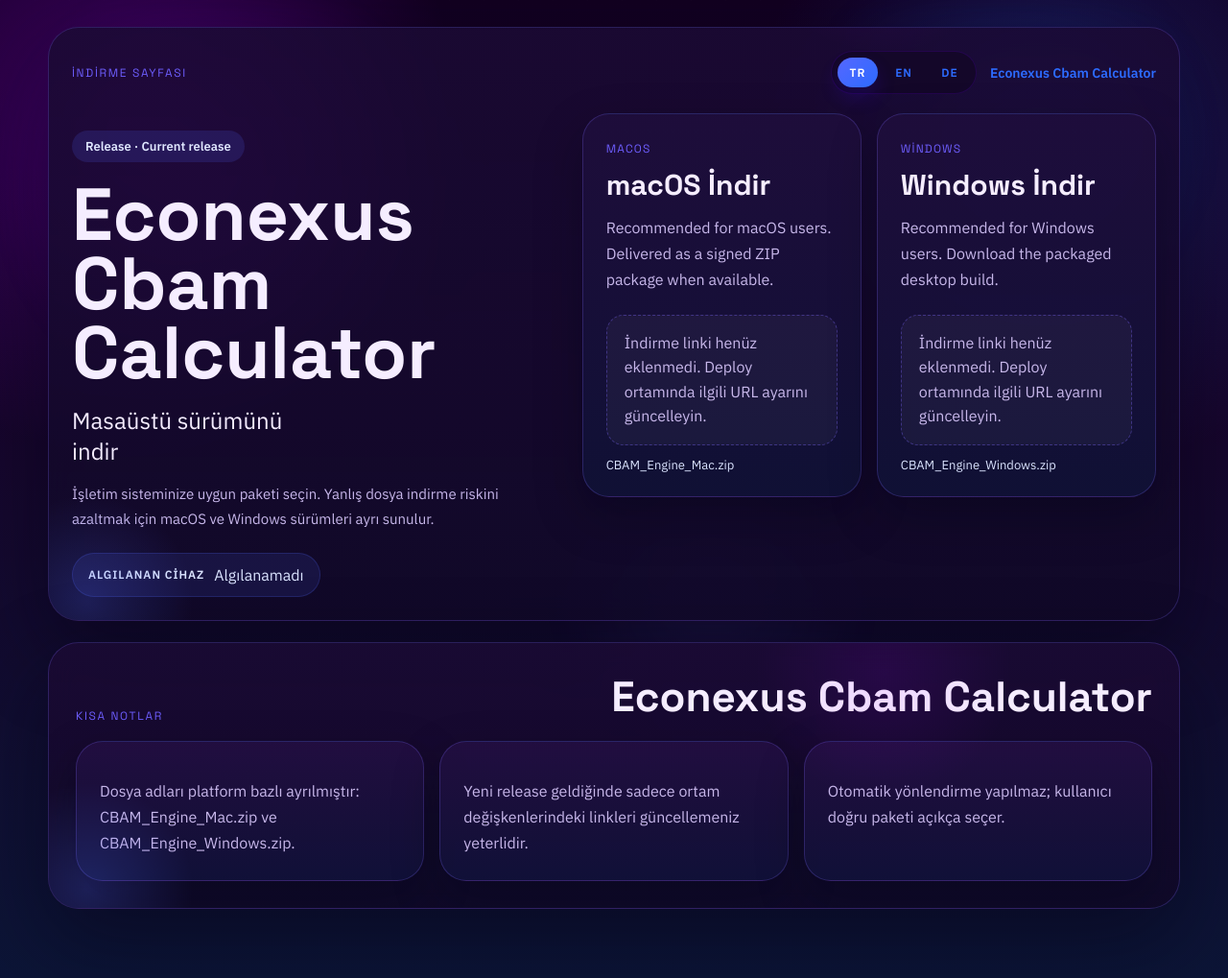
After one commit to aliikrhnn/econexus-cbam-calculator-storefront, a Flask app: page /downloads in a window 1280 px wide. The commit adds this page. Shown: the whole page at 96% size. Run offline with Flask 3, Linux system fonts and the light colour scheme.

Commit message:
Add release downloads and storefront updates

```diff
--- a/public/styles.css
+++ b/public/styles.css
@@ -620,6 +620,99 @@
   color: var(--muted);
 }
 
+.downloads-hero {
+  display: grid;
+  grid-template-columns: 0.92fr 1.08fr;
+  gap: 22px;
+  align-items: start;
+}
+
+.downloads-copy {
+  padding: 18px 4px 0 0;
+}
+
+.device-chip {
+  display: inline-flex;
+  align-items: center;
+  gap: 10px;
+  margin-top: 22px;
+  padding: 12px 16px;
+  border-radius: 999px;
+  border: 1px solid rgba(79, 107, 255, 0.2);
+  background: rgba(85, 103, 255, 0.12);
+  color: #dbe4ff;
+}
+
+.device-chip strong {
+  font-size: 12px;
+  letter-spacing: .08em;
+  text-transform: uppercase;
+}
+
+.downloads-grid,
+.downloads-notes {
+  display: grid;
+  grid-template-columns: repeat(2, 1fr);
+  gap: 16px;
+}
+
+.downloads-notes {
+  grid-template-columns: repeat(3, 1fr);
+}
+
+.download-card {
+  padding: 24px;
+  border: 1px solid var(--line);
+  border-radius: 28px;
+  background: linear-gradient(180deg, rgba(31, 14, 60, 0.92), rgba(16, 18, 55, 0.92));
+  box-shadow: 0 20px 50px rgba(3, 0, 18, 0.3);
+}
+
+.download-card h2 {
+  margin-top: 10px;
+  font-size: 30px;
+}
+
+.download-card p {
+  margin: 12px 0 0;
+  line-height: 1.7;
+  color: var(--muted);
+}
+
+.download-cta {
+  display: inline-flex;
+  align-items: center;
+  justify-content: center;
+  width: 100%;
+  min-height: 56px;
+  margin-top: 22px;
+  border-radius: 18px;
+  background: linear-gradient(135deg, var(--secondary) 0%, var(--accent-deep) 100%);
+  color: #fff;
+  text-decoration: none;
+  font-family: "Space Grotesk", sans-serif;
+  font-size: 16px;
+  font-weight: 700;
+  box-shadow: 0 18px 36px rgba(45, 107, 255, 0.24);
+}
+
+.download-placeholder {
+  margin-top: 22px;
+  padding: 16px 18px;
+  border-radius: 18px;
+  border: 1px dashed rgba(125, 104, 255, 0.36);
+  background: rgba(255, 255, 255, 0.04);
+  color: var(--muted);
+  line-height: 1.6;
+}
+
+.download-card small {
+  display: block;
+  margin-top: 12px;
+  color: #dbe4ff;
+  font-size: 13px;
+}
+
 .success-shell {
   min-height: 100vh;
   display: grid;
@@ -637,10 +730,13 @@
 
 @media (max-width: 1024px) {
   .hero-grid,
+  .downloads-hero,
   .workflow-grid,
   .features-grid,
   .spotlight-grid,
   .fit-grid,
+  .downloads-grid,
+  .downloads-notes,
   .metrics-row,
   .hero-points {
     grid-template-columns: 1fr;
--- a/storefront/app.py
+++ b/storefront/app.py
@@ -4,6 +4,7 @@
 import os
 from datetime import UTC, datetime
 from pathlib import Path
+from urllib.parse import urlparse
 
 import stripe
 from flask import Flask, abort, jsonify, redirect, render_template, request, send_file, url_for
@@ -114,6 +115,21 @@
         "success_sublead": "Süre bitimi: {expires_at}",
         "download_button": "Uygulamayı İndir",
         "success_note": "Link sınırlı kullanım sayısına sahiptir. Kurulum dosyasını güvenli bir yerde saklayın.",
+        "downloads_nav": "İndirme sayfası",
+        "downloads_title": "Masaüstü sürümünü indir",
+        "downloads_sublead": "İşletim sisteminize uygun paketi seçin. Yanlış dosya indirme riskini azaltmak için macOS ve Windows sürümleri ayrı sunulur.",
+        "downloads_hint": "Algılanan cihaz",
+        "downloads_hint_none": "Algılanamadı",
+        "downloads_version_label": "Release",
+        "downloads_mac_title": "macOS İndir",
+        "downloads_windows_title": "Windows İndir",
+        "downloads_mac_button": "macOS için indir",
+        "downloads_windows_button": "Windows için indir",
+        "downloads_missing": "İndirme linki henüz eklenmedi. Deploy ortamında ilgili URL ayarını güncelleyin.",
+        "downloads_notes_title": "Kısa notlar",
+        "downloads_note_1": "Dosya adları platform bazlı ayrılmıştır: CBAM_Engine_Mac.zip ve CBAM_Engine_Windows.zip.",
+        "downloads_note_2": "Yeni release geldiğinde sadece ortam değişkenlerindeki linkleri güncellemeniz yeterlidir.",
+        "downloads_note_3": "Otomatik yönlendirme yapılmaz; kullanıcı doğru paketi açıkça seçer.",
     },
     "en": {
         "lang_code": "en",
@@ -191,6 +207,21 @@
         "success_sublead": "Expiration: {expires_at}",
         "download_button": "Download the App",
         "success_note": "The link has a limited number of uses. Keep the installer file in a safe location.",
+        "downloads_nav": "Download page",
+        "downloads_title": "Download the desktop build",
+        "downloads_sublead": "Choose the package that matches your operating system. macOS and Windows builds are separated clearly to reduce download mistakes.",
+        "downloads_hint": "Detected device",
+        "downloads_hint_none": "Not detected",
+        "downloads_version_label": "Release",
+        "downloads_mac_title": "Download for macOS",
+        "downloads_windows_title": "Download for Windows",
+        "downloads_mac_button": "Download for macOS",
+        "downloads_windows_button": "Download for Windows",
+        "downloads_missing": "The download link is not configured yet. Update the matching deployment URL setting.",
+        "downloads_notes_title": "Release notes",
+        "downloads_note_1": "Artifact names stay platform-specific: CBAM_Engine_Mac.zip and CBAM_Engine_Windows.zip.",
+        "downloads_note_2": "When a new release is ready, only the configured URLs need to be updated.",
+        "downloads_note_3": "No forced redirect is used; the user explicitly chooses the correct package.",
     },
     "de": {
         "lang_code": "de",
@@ -268,6 +299,21 @@
         "success_sublead": "Ablaufzeit: {expires_at}",
         "download_button": "App herunterladen",
         "success_note": "Der Link hat eine begrenzte Anzahl an Nutzungen. Bewahren Sie die Installationsdatei sicher auf.",
+        "downloads_nav": "Download-Seite",
+        "downloads_title": "Desktop-Version herunterladen",
+        "downloads_sublead": "Wählen Sie das Paket passend zu Ihrem Betriebssystem. macOS- und Windows-Builds sind klar getrennt, damit keine falsche Datei geladen wird.",
+        "downloads_hint": "Erkanntes Gerät",
+        "downloads_hint_none": "Nicht erkannt",
+        "downloads_version_label": "Release",
+        "downloads_mac_title": "Für macOS herunterladen",
+        "downloads_windows_title": "Für Windows herunterladen",
+        "downloads_mac_button": "Für macOS herunterladen",
+        "downloads_windows_button": "Für Windows herunterladen",
+        "downloads_missing": "Der Download-Link ist noch nicht konfiguriert. Aktualisieren Sie die passende URL in den Deployment-Einstellungen.",
+        "downloads_notes_title": "Kurznotizen",
+        "downloads_note_1": "Die Dateinamen bleiben plattformspezifisch: CBAM_Engine_Mac.zip und CBAM_Engine_Windows.zip.",
+        "downloads_note_2": "Für ein neues Release müssen später nur die hinterlegten URLs aktualisiert werden.",
+        "downloads_note_3": "Es gibt keine erzwungene Weiterleitung; der Nutzer wählt das richtige Paket selbst.",
     },
 }
 
@@ -277,7 +323,9 @@
 
 
 def is_download_available() -> bool:
-    return bool(settings.download_url) or settings.download_file.is_file()
+    return bool(resolve_release_target("mac")[0] or resolve_release_target("mac")[1]) or bool(
+        resolve_release_target("windows")[0] or resolve_release_target("windows")[1]
+    )
 
 
 def is_stateless_mode() -> bool:
@@ -316,6 +364,76 @@
     return data
 
 
+def detect_platform(user_agent: str) -> str | None:
+    ua = user_agent.lower()
+    if "mac os x" in ua or "macintosh" in ua:
+        return "macOS"
+    if "windows" in ua or "win64" in ua or "win32" in ua:
+        return "Windows"
+    return None
+
+
+def normalize_platform(platform: str | None) -> str:
+    value = (platform or "").strip().lower()
+    if value in {"mac", "macos", "darwin"}:
+        return "mac"
+    if value in {"windows", "win", "win32", "win64"}:
+        return "windows"
+    abort(404)
+
+
+def is_zip_path(path: Path | None) -> bool:
+    return path is not None and path.suffix.lower() == ".zip"
+
+
+def is_zip_url(url: str | None) -> bool:
+    if not url:
+        return False
+    parsed = urlparse(url)
+    return parsed.path.lower().endswith(".zip")
+
+
+def resolve_release_target(platform: str) -> tuple[str | None, Path | None]:
+    normalized = normalize_platform(platform)
+    if normalized == "mac":
+        external_url = settings.mac_download_url if is_zip_url(settings.mac_download_url) else None
+        file_path = settings.release_dir / settings.mac_release_filename
+        return external_url, file_path if file_path.is_file() and is_zip_path(file_path) else None
+
+    external_url = settings.windows_download_url if is_zip_url(settings.windows_download_url) else None
+    file_path = settings.release_dir / settings.windows_release_filename
+    return external_url, file_path if file_path.is_file() and is_zip_path(file_path) else None
+
+
+def get_release_filename(platform: str) -> str:
+    normalized = normalize_platform(platform)
+    return settings.mac_release_filename if normalized == "mac" else settings.windows_release_filename
+
+
+def resolve_platform_download_urls(*, access_token: str | None = None) -> tuple[str, str]:
+    if access_token:
+        mac_url = (
+            settings.mac_secure_download_url
+            if is_zip_url(settings.mac_secure_download_url)
+            else f"{settings.base_url}{url_for('download', token=access_token, platform='mac')}"
+        )
+        windows_url = (
+            settings.windows_secure_download_url
+            if is_zip_url(settings.windows_secure_download_url)
+            else f"{settings.base_url}{url_for('download', token=access_token, platform='windows')}"
+        )
+        return mac_url, windows_url
+
+    mac_external, mac_file = resolve_release_target("mac")
+    windows_external, windows_file = resolve_release_target("windows")
+
+    mac_url = mac_external or (f"{settings.base_url}{url_for('release_download', platform='mac')}" if mac_file else "")
+    windows_url = windows_external or (
+        f"{settings.base_url}{url_for('release_download', platform='windows')}" if windows_file else ""
+    )
+    return mac_url, windows_url
+
+
 @app.get("/")
 def index():
     lang = get_lang()
@@ -329,6 +447,46 @@
         download_available=is_download_available(),
         current_lang=lang,
         copy=get_copy(lang),
+    )
+
+
+@app.get("/downloads")
+def downloads():
+    lang = get_lang()
+    detected_platform = detect_platform(request.headers.get("User-Agent", ""))
+    mac_download_url, windows_download_url = resolve_platform_download_urls()
+    return render_template(
+        "downloads.html",
+        product_name=settings.product_name,
+        product_tagline=settings.product_tagline,
+        current_lang=lang,
+        copy=get_copy(lang),
+        detected_platform=detected_platform,
+        mac_download_url=mac_download_url,
+        windows_download_url=windows_download_url,
+        mac_download_note=settings.mac_download_note,
+        windows_download_note=settings.windows_download_note,
+        release_version=settings.release_version,
+        access_email="",
+        access_reference="",
+        expires_at=None,
+        secure_access=False,
+    )
+
+
+@app.get("/release/<platform>")
+def release_download(platform: str):
+    external_url, file_path = resolve_release_target(platform)
+    if external_url:
+        return redirect(external_url, code=302)
+    if file_path is None:
+        abort(404, "Release artifact missing.")
+    return send_file(
+        file_path,
+        as_attachment=True,
+        download_name=get_release_filename(platform),
+        mimetype="application/zip",
+        max_age=0,
     )
 
 
@@ -433,20 +591,31 @@
             email=order["email"],
             payment_mode=order["payment_mode"],
         )
-        download_url = f"{settings.base_url}{url_for('download', token=token)}"
         expires_at = datetime.now(UTC).replace(microsecond=0)
         expires_at = datetime.fromtimestamp(expires_at.timestamp() + settings.token_ttl_hours * 3600, tz=UTC)
+        access_token = token
     else:
-        download_url = f"{settings.base_url}{url_for('download', token=order['token'])}"
+        access_token = order["token"]
         expires_at = datetime.fromisoformat(order["token_expires_at"])
+
+    mac_download_url, windows_download_url = resolve_platform_download_urls(access_token=access_token)
+    detected_platform = detect_platform(request.headers.get("User-Agent", ""))
+
     return render_template(
-        "success.html",
+        "downloads.html",
         product_name=settings.product_name,
-        order=order,
-        download_url=download_url,
-        expires_at=expires_at,
         current_lang=lang,
         copy=get_copy(lang),
+        detected_platform=detected_platform,
+        mac_download_url=mac_download_url,
+        windows_download_url=windows_download_url,
+        mac_download_note=settings.mac_download_note,
+        windows_download_note=settings.windows_download_note,
+        release_version=settings.release_version,
+        access_email=order["email"],
+        access_reference=order["checkout_ref"],
+        expires_at=expires_at,
+        secure_access=True,
     )
 
 
@@ -485,6 +654,8 @@
 
 @app.get("/download/<token>")
 def download(token: str):
+    platform = request.args.get("platform", "mac")
+    normalized_platform = normalize_platform(platform)
     if is_stateless_mode():
         try:
             order = load_signed_download_token(token)
@@ -494,9 +665,10 @@
             abort(404)
 
         app.logger.info("Serving stateless download to %s for order %s", order["email"], order["checkout_ref"])
-        if settings.download_url:
-            return redirect(settings.download_url, code=302)
-        if not settings.download_file.is_file():
+        external_url, file_path = resolve_release_target(normalized_platform)
+        if external_url:
+            return redirect(external_url, code=302)
+        if file_path is None:
             abort(500, "Download file missing.")
     else:
         order = ensure_db().get_order_by_token(token)
@@ -510,21 +682,27 @@
             abort(403, "Download token expired.")
         if order["download_count"] >= order["download_limit"]:
             abort(403, "Download limit reached.")
-        if not settings.download_file.is_file():
+        external_url, file_path = resolve_release_target(normalized_platform)
+        if not external_url and file_path is None:
             abort(500, "Download file missing.")
 
         ensure_db().increment_download_count(order["id"])
         app.logger.info(
-            "Serving download to %s for order %s (%s/%s)",
+            "Serving %s download to %s for order %s (%s/%s)",
+            normalized_platform,
             order["email"],
             order["checkout_ref"],
             order["download_count"] + 1,
             order["download_limit"],
         )
+        if external_url:
+            return redirect(external_url, code=302)
+
     return send_file(
-        settings.download_file,
+        file_path,
         as_attachment=True,
-        download_name=settings.download_file.name,
+        download_name=get_release_filename(normalized_platform),
+        mimetype="application/zip",
         max_age=0,
     )
 
--- /dev/null
+++ b/templates/downloads.html
@@ -0,0 +1,104 @@
+<!DOCTYPE html>
+<html lang="{{ copy.html_lang }}">
+<head>
+  <meta charset="UTF-8" />
+  <meta name="viewport" content="width=device-width, initial-scale=1.0" />
+  <title>{{ product_name }} | {{ copy.downloads_title }}</title>
+  <link rel="preconnect" href="https://fonts.googleapis.com">
+  <link rel="preconnect" href="https://fonts.gstatic.com" crossorigin>
+  <link href="https://fonts.googleapis.com/css2?family=Space+Grotesk:wght@400;500;700&family=IBM+Plex+Sans:wght@400;500;600&display=swap" rel="stylesheet">
+  <link rel="stylesheet" href="{{ url_for('static', filename='styles.css') }}">
+</head>
+<body>
+  <main class="page-shell">
+    <section class="hero-panel">
+      <div class="top-ribbon">
+        <span class="eyebrow">{{ copy.success_eyebrow if secure_access else copy.downloads_nav }}</span>
+        <div class="top-actions">
+          <nav class="language-switcher" aria-label="Language selector">
+            {% if secure_access %}
+            <a href="{{ url_for('checkout_success', session_id=access_reference, lang='tr', email=access_email) }}" class="{{ 'active' if current_lang == 'tr' else '' }}">TR</a>
+            <a href="{{ url_for('checkout_success', session_id=access_reference, lang='en', email=access_email) }}" class="{{ 'active' if current_lang == 'en' else '' }}">EN</a>
+            <a href="{{ url_for('checkout_success', session_id=access_reference, lang='de', email=access_email) }}" class="{{ 'active' if current_lang == 'de' else '' }}">DE</a>
+            {% else %}
+            <a href="{{ url_for('downloads', lang='tr') }}" class="{{ 'active' if current_lang == 'tr' else '' }}">TR</a>
+            <a href="{{ url_for('downloads', lang='en') }}" class="{{ 'active' if current_lang == 'en' else '' }}">EN</a>
+            <a href="{{ url_for('downloads', lang='de') }}" class="{{ 'active' if current_lang == 'de' else '' }}">DE</a>
+            {% endif %}
+          </nav>
+          <a class="jump-link" href="{{ url_for('index', lang=current_lang) }}">{{ product_name }}</a>
+        </div>
+      </div>
+
+      <div class="downloads-hero">
+        <div class="downloads-copy">
+          <div class="hero-badge">{{ copy.downloads_version_label }} · {{ release_version }}</div>
+          <h1>{{ product_name }}</h1>
+          <p class="lead">{{ copy.downloads_title }}</p>
+          <p class="sublead">
+            {% if secure_access %}
+            {{ copy.success_sublead.format(expires_at=expires_at.strftime('%d.%m.%Y %H:%M UTC')) }}
+            {% else %}
+            {{ copy.downloads_sublead }}
+            {% endif %}
+          </p>
+          {% if secure_access %}
+          <div class="order-meta secure-meta">
+            <span>{{ access_email }}</span>
+            <span>{{ access_reference }}</span>
+          </div>
+          {% endif %}
+          <div class="device-chip">
+            <strong>{{ copy.downloads_hint }}</strong>
+            <span>{{ detected_platform or copy.downloads_hint_none }}</span>
+          </div>
+        </div>
+
+        <div class="downloads-grid">
+          <article class="download-card">
+            <span class="metric-label">macOS</span>
+            <h2>{{ copy.downloads_mac_title }}</h2>
+            <p>{{ mac_download_note }}</p>
+            {% if mac_download_url %}
+            <a class="download-cta" href="{{ mac_download_url }}">{{ copy.downloads_mac_button }}</a>
+            {% else %}
+            <div class="download-placeholder">{{ copy.downloads_missing }}</div>
+            {% endif %}
+            <small>CBAM_Engine_Mac.zip</small>
+          </article>
+
+          <article class="download-card">
+            <span class="metric-label">Windows</span>
+            <h2>{{ copy.downloads_windows_title }}</h2>
+            <p>{{ windows_download_note }}</p>
+            {% if windows_download_url %}
+            <a class="download-cta" href="{{ windows_download_url }}">{{ copy.downloads_windows_button }}</a>
+            {% else %}
+            <div class="download-placeholder">{{ copy.downloads_missing }}</div>
+            {% endif %}
+            <small>CBAM_Engine_Windows.zip</small>
+          </article>
+        </div>
+      </div>
+    </section>
+
+    <section class="spotlight-section">
+      <div class="section-head">
+        <span class="section-kicker">{{ copy.downloads_notes_title }}</span>
+        <h2>{{ product_name }}</h2>
+      </div>
+      <div class="downloads-notes">
+        <article class="spotlight-card">
+          <p>{{ copy.downloads_note_1 }}</p>
+        </article>
+        <article class="spotlight-card">
+          <p>{{ copy.downloads_note_2 }}</p>
+        </article>
+        <article class="spotlight-card">
+          <p>{{ copy.downloads_note_3 }}</p>
+        </article>
+      </div>
+    </section>
+  </main>
+</body>
+</html>
--- a/templates/index.html
+++ b/templates/index.html
@@ -20,6 +20,7 @@
             <a href="{{ url_for('index', lang='en') }}" class="{{ 'active' if current_lang == 'en' else '' }}">EN</a>
             <a href="{{ url_for('index', lang='de') }}" class="{{ 'active' if current_lang == 'de' else '' }}">DE</a>
           </nav>
+          <a class="jump-link" href="{{ url_for('downloads', lang=current_lang) }}">{{ copy.downloads_nav }}</a>
           <a class="jump-link" href="#pricing">{{ copy.jump_link }}</a>
         </div>
       </div>
```
Also changed, not shown: storefront/config.py (+31 -0 lines), tests/test_downloads_page.py (added, +51 -0 lines), README.md, 4 other files.
